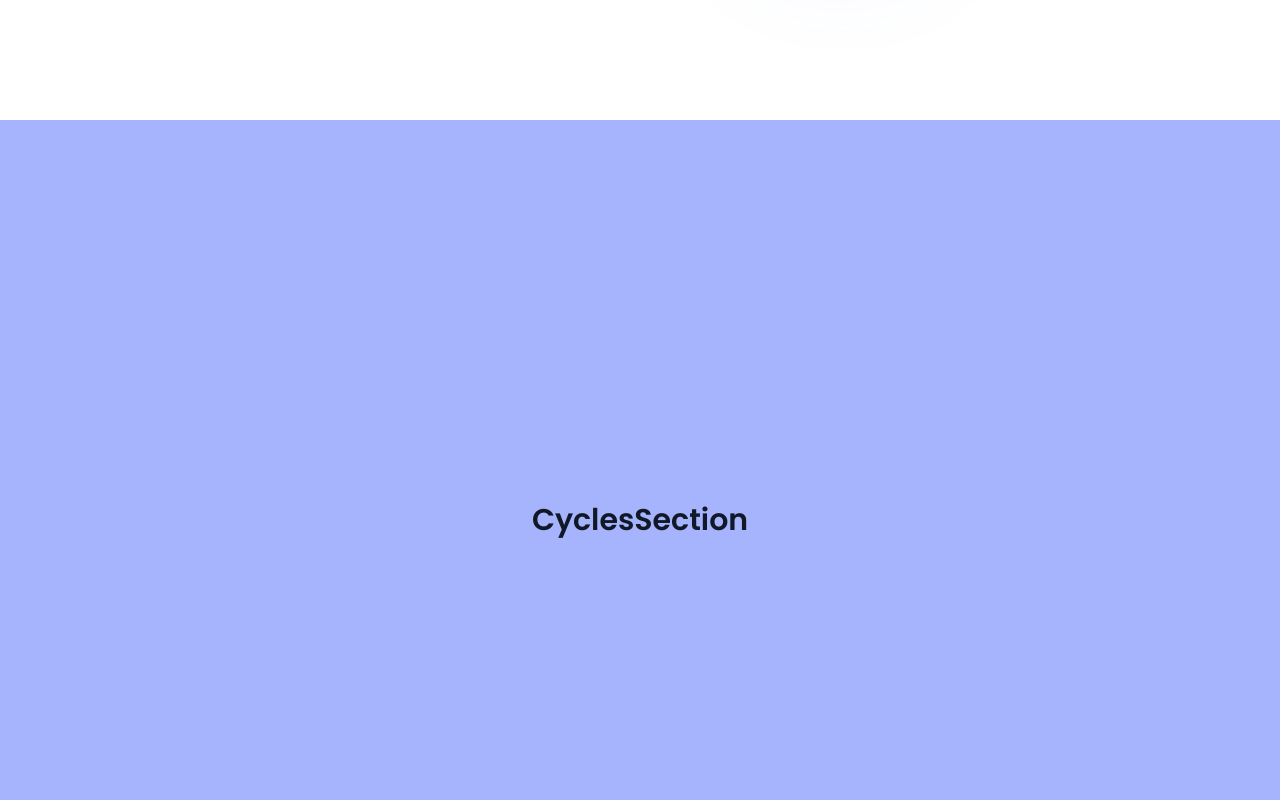
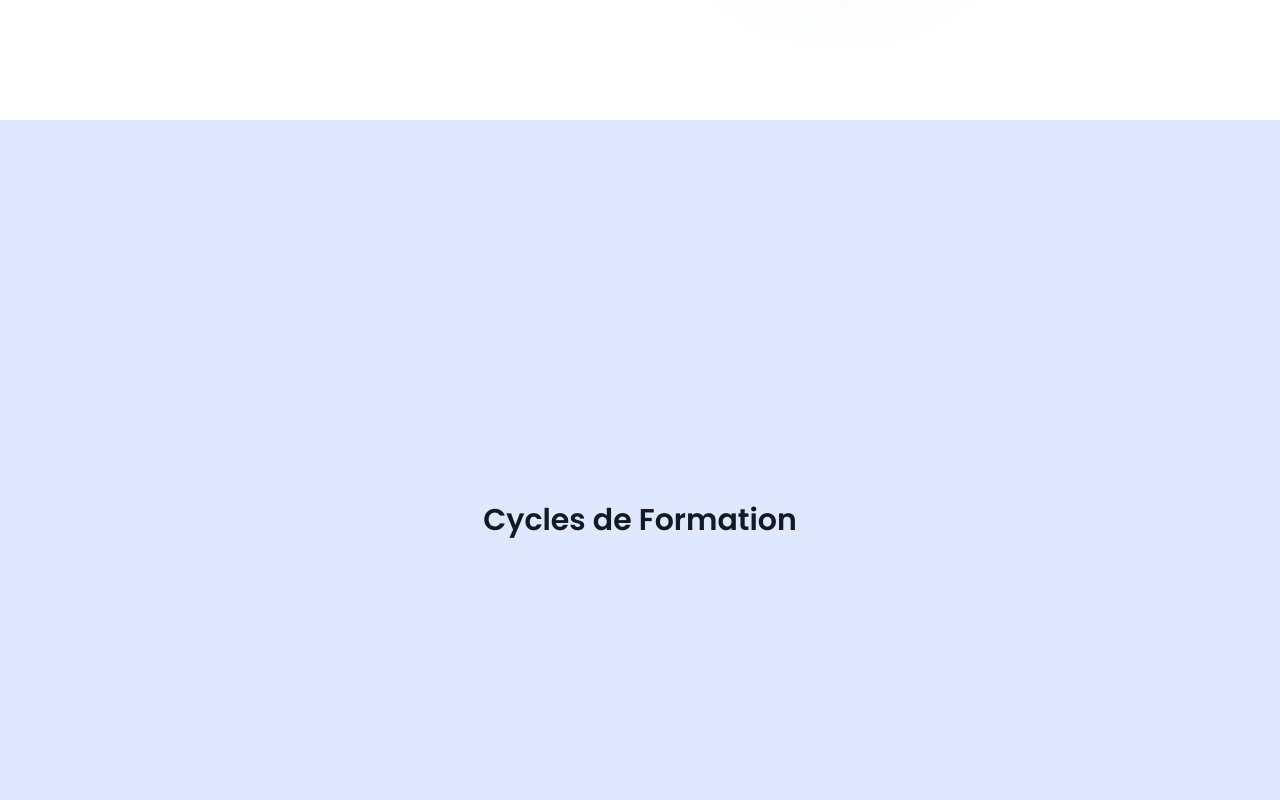
Before and after one commit to jealife/Totac-academy, a React (Create React App) app: page / in a window 1280 px wide. Shown: the part 1080-1880 px from the top of the page. Built offline with nearby package versions, Linux system fonts and the light colour scheme.

Commit message:
Changes to be committed: 	modified:   public/index.html 	modified:   src/App.js 	modified:   src/components/cylesSection/CyclesSection.js 	modified:   src/components/stats/Stats.js

```diff
--- a/public/index.html
+++ b/public/index.html
@@ -5,10 +5,8 @@
     <link rel="icon" href="%PUBLIC_URL%/cropped-Toque.jpg" />
     <meta name="viewport" content="width=device-width, initial-scale=1" />
     <meta name="theme-color" content="#000000" />
-    <meta
-      name="description"
-      content="TOTAC, votre porte d’entrée vers l’excellence en formation et en consulting. Nous nous dédions à la création d’un environnement d’apprentissage stimulant et exigeant, exclusivement destiné aux futurs formateurs et consultants les plus passionnés et engagés. Chez nous, vous ne vous contentez pas d’acquérir des compétences ; vous embrassez une transformation qui vous amène à devenir le meilleur dans votre domaine."
-    />
+    <meta name="description" content="TOTAC est l&#039;unique académie spécialisée 100% dans la formation et la certification des formateurs, des consultants et des formateurs digitaux" />
+	<link rel="canonical" href="https://totac-academy.vercel.app/" />
     <meta name="og:image" content="https://unsplash.com/photos/IsX2ZkbSk1Y" />
 
     <link rel="preconnect" href="https://fonts.googleapis.com" />
@@ -17,12 +15,14 @@
       href="https://fonts.googleapis.com/css2?family=Poppins:ital,wght@0,100;0,200;0,300;0,400;0,500;0,600;0,700;0,800;0,900;1,200;1,300;1,400;1,500;1,600;1,800&display=swap"
       rel="stylesheet"
     />
+    <meta property="og:site_name" content="TOTAC Academy" />
+
     <link rel="apple-touch-icon" href="%PUBLIC_URL%/cropped-Toque.jpg" />
 
     <link rel="manifest" href="%PUBLIC_URL%/manifest.json" />
     <link rel="stylesheet" href="global.css">
     <link href="https://unpkg.com/aos@2.3.1/dist/aos.css" rel="stylesheet">
-    <title>TOTAC</title>
+    <title>TOTAC ACADEMY - Formation des formateurs et consultants</title>
   </head>
   <body>
     <noscript>You need to enable JavaScript to run this app.</noscript>
--- a/src/App.js
+++ b/src/App.js
@@ -6,7 +6,7 @@ import 'aos/dist/aos.css'; // You can also use <link> for styles
 // ..
 AOS.init();
 
-const orange='#ff7607';
+
 const blue='#0400ff';
 
 function App() {
--- a/src/components/cylesSection/CyclesSection.js
+++ b/src/components/cylesSection/CyclesSection.js
@@ -2,9 +2,9 @@ import React from 'react'
 
 export default function CyclesSection() {
     return (
-        <div className='w-full bg-indigo-300'>
+        <div className='w-full bg-indigo-100'>
             <div className="mx-auto max-w-7xl px-6 lg:px-8 min-h-screen flex items-center justify-center " id='cyles'>
-                <h1 className='text-gray-900 font-semibold text-3xl'>CyclesSection</h1>
+                <h1 className='text-gray-900 font-semibold text-3xl'>Cycles de Formation</h1>
             </div>
         </div>
     )
--- a/src/components/stats/Stats.js
+++ b/src/components/stats/Stats.js
@@ -9,6 +9,7 @@ const stats = [
   { id: 3, name: 'Missions solidaires par an', value: 600 }
 ]
 
+const orange='#ff7607';
 export default function Stats() {
   return (
     <div className="bg-white lg:py-32 py-24 sm:py-7  flex flex-col  items-center gap-14">
@@ -23,8 +24,8 @@ export default function Stats() {
               <dd className="order-first text-3xl font-semibold tracking-tight text-gray-900 sm:text-5xl">
                 <VisibilitySensor partialVisibility offset={{ bottom: 200 }}>
                   {({ isVisible }) => (
-                    <div className=' h-9 flex justify-center text-center'>
-                      {isVisible ? <CountUp end={stat.value} /> :''}
+                    <div className='h-9 flex justify-center text-center'>
+                      {isVisible ? <CountUp className={` text-[${orange}]`} end={stat.value} /> :''}
                     </div>
                   )}
                 </VisibilitySensor>
```
